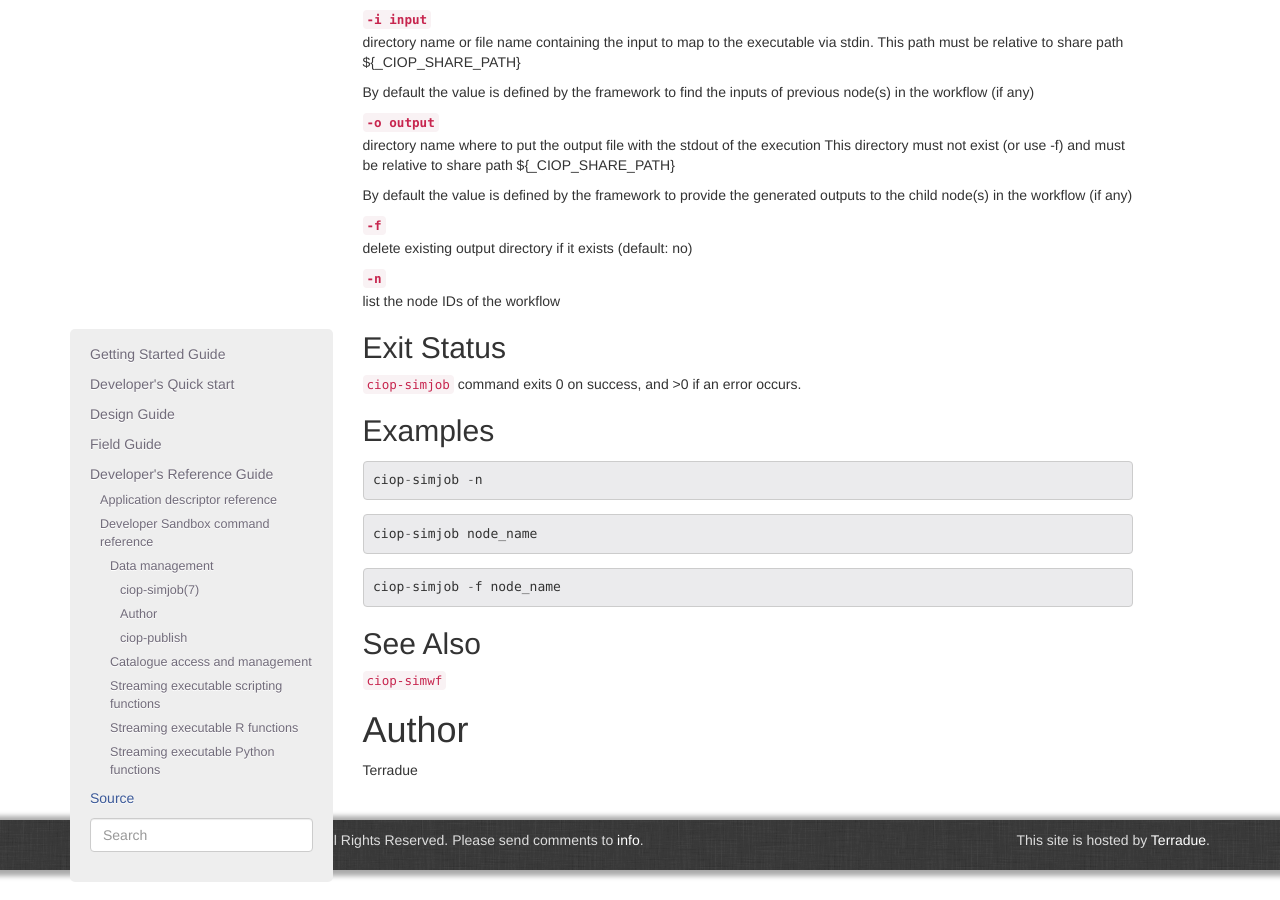
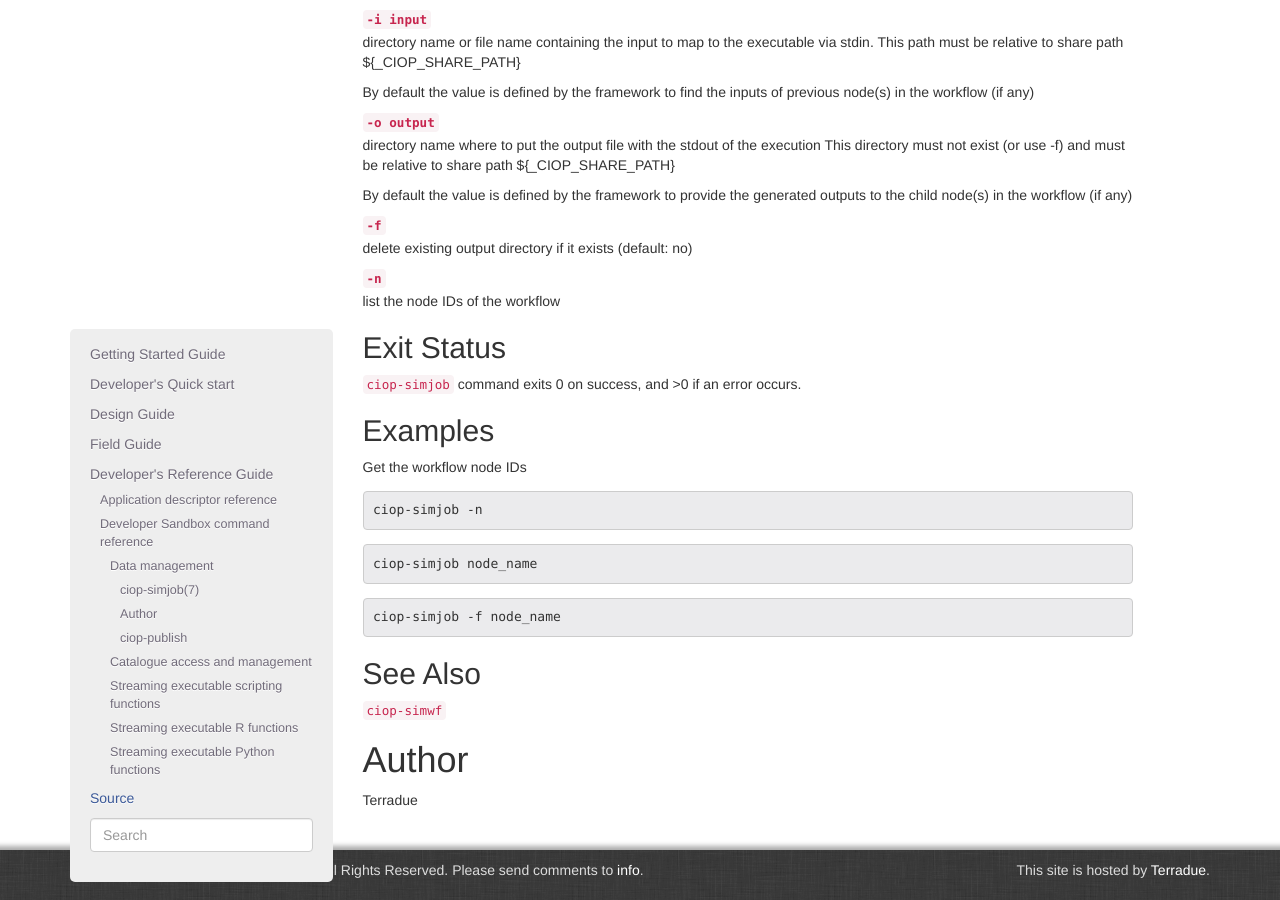
Before and after one commit to Terradue/doc-developer-sandbox, a Sphinx documentation site: the page built from source/reference/man/ciop-copy.rst, in a window 1280 px wide and 900 px high, scrolled down 652 px. Built offline with Sphinx 7.4.7, drawn with Linux system fonts in a browser that asks for light colours; pages that are not in the unit, such as notebooks, are missing from menus.

Commit message:
Update ciop-copy.rst

```diff
--- a/source/reference/man/ciop-copy.rst
+++ b/source/reference/man/ciop-copy.rst
@@ -49,17 +49,19 @@ Exit Status
 Examples
 --------
 
-::
+Get the workflow node IDs
+
+.. code-block:: bash
 
                         ciop-simjob -n
 
 
-::
+.. code-block:: bash
 
                         ciop-simjob node_name
 
 
-::
+.. code-block:: bash
 
                         ciop-simjob -f node_name
 
```
